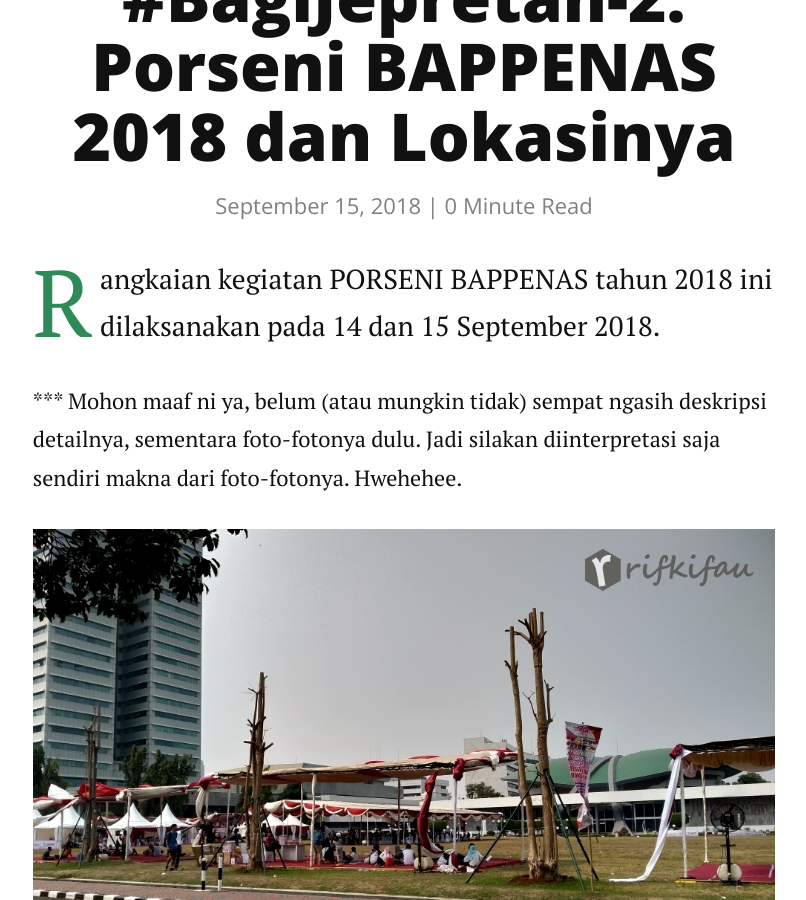
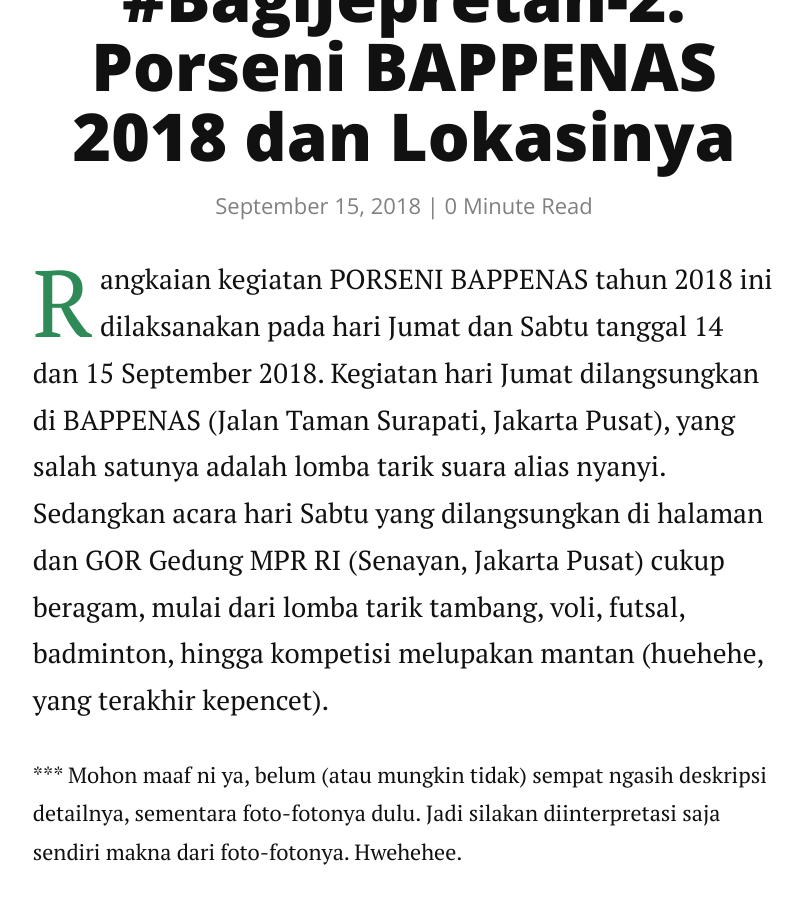
Before and after one commit to rifkifau/rifkifau.github.io, a Jekyll site: the page built from _posts/2018-09-15-porseni-bappenas-2018.markdown, in a window 1280 px wide and 900 px high, scrolled down 400 px. Shown: the whole window, without its empty margins (236-1042 px from the left). Built offline with Jekyll 4.4.1, drawn with Linux system fonts in a browser that asks for light colours; nearby versions of some CDN libraries; comment, search, counter and statistics services are not loaded.

Commit message:
Update 2018-09-15-porseni-bappenas-2018.markdown

```diff
--- a/_posts/2018-09-15-porseni-bappenas-2018.markdown
+++ b/_posts/2018-09-15-porseni-bappenas-2018.markdown
@@ -5,7 +5,10 @@
 tags:   [ Kerja, Cerita Hidup, Kisah ]
 ---
 
-<p class="intro"><span class="dropcap">R</span>angkaian kegiatan PORSENI BAPPENAS tahun 2018 ini dilaksanakan pada 14 dan 15 September 2018.</p>
+<p class="intro"><span class="dropcap">R</span>angkaian kegiatan PORSENI BAPPENAS tahun 2018 ini dilaksanakan pada hari Jumat dan Sabtu tanggal 14 dan 15 September 2018. Kegiatan hari Jumat dilangsungkan di BAPPENAS (Jalan Taman Surapati, Jakarta Pusat), yang salah satunya adalah lomba tarik suara alias nyanyi. Sedangkan acara hari Sabtu yang dilangsungkan di halaman dan GOR Gedung MPR RI (Senayan, Jakarta Pusat) cukup beragam, mulai dari lomba tarik tambang, voli, futsal, badminton, hingga kompetisi melupakan mantan (huehehe, yang terakhir kepencet).</p>
+<p>
+
+</p>
 <p>*** Mohon maaf  ni ya, belum (atau mungkin tidak) sempat ngasih deskripsi detailnya, sementara foto-fotonya dulu. Jadi silakan diinterpretasi saja sendiri makna dari foto-fotonya. Hwehehee.</p>
 ![Porseni BAPPENAS 2018](../../images/porseni-bappenas-2018/porseni-bappenas-2018.jpg)
 ![Porseni BAPPENAS 2018](../../images/porseni-bappenas-2018/porseni-bappenas-2018-futsal.jpg)
```
